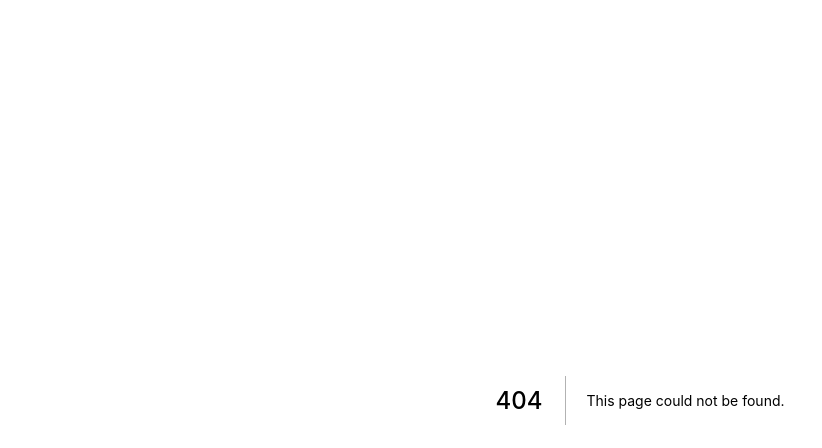
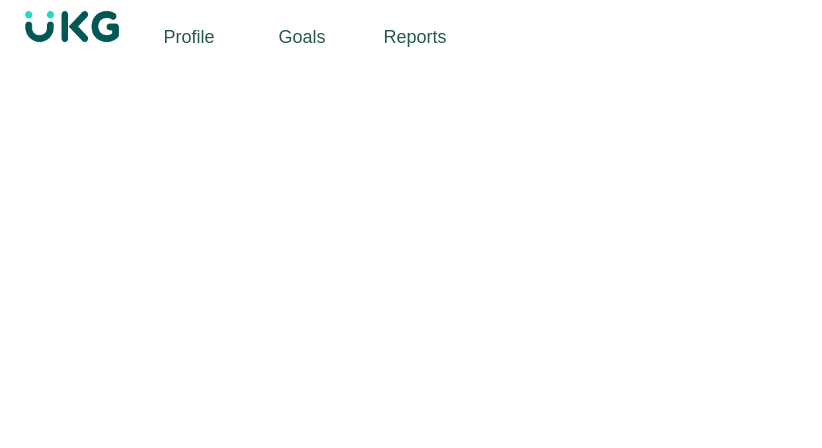
Before and after one commit to vdsingh/CS320_Team_3, a Next.js app in the folder frontend/: page /components/Navbars/ManagerNav in a window 1280 px wide. Before the commit this address had no page. Shown: the top 448 px of the page, without its empty margins (0-822 px from the left). Built offline with nearby package versions, Linux system fonts and the light colour scheme.

Commit message:
Adding Employee and Manager View Nav Bars

```diff
--- a/frontend/pages/components/Layout.js
+++ b/frontend/pages/components/Layout.js
@@ -1,5 +1,7 @@
 import LoginNav from '../components/Navbars/LoginNav'
 import HomeNav from '../components/Navbars/HomeNav'
+import EmployeeNav from '../components/Navbars/EmployeeNav'
+import ManagerNav from '../components/Navbars/ManagerNav'
 
 const Layout = ({ children, navbarType }) => {
     return (
@@ -8,6 +10,8 @@ const Layout = ({ children, navbarType }) => {
         <div>
             {navbarType == 1 &&  <LoginNav />}
             {navbarType == 2 &&  <HomeNav />}
+            {navbarType == 3 && <EmployeeNav />}
+            {navbarType == 4 && <ManagerNav />}
             {children}
 
         </div>
--- /dev/null
+++ b/frontend/pages/components/Navbars/ManagerNav.js
@@ -0,0 +1,24 @@
+import Image from 'next/image'
+import styles from '../../../styles/navbar.module.css'
+import { useRouter } from 'next/router'
+
+const Navbar = () => {
+    const router = useRouter()
+    return (
+        <div>
+            <div className = {styles.image} >
+                <Image
+                    src = {'/images/UKG_Logo.png'}
+                    alt = "Company Logo"
+                    width = {96}
+                    height = {33}
+                />
+                <button className={styles.nav_button} onClick={() => router.push('/pages/profile')}>Profile</button>
+                <button className={styles.nav_button} onClick={() => router.push('/pages/goals')}>Goals</button>
+                <button className={styles.nav_button} onClick={() => router.push('/pages/reports')}>Reports</button>
+            </div>
+        </div>
+    )
+}
+
+export default Navbar
--- a/frontend/styles/navbar.module.css
+++ b/frontend/styles/navbar.module.css
@@ -24,3 +24,21 @@
     background: #FFC600;
     float:right;
 }
+
+.nav_button{
+    width: 7%;
+    padding: 10px ;
+    margin-left: 2%;
+    color: #275947;
+    font-size: 18px;
+    /* font-weight: bold; */
+    border: none;
+    border-radius: 15px;
+    cursor: pointer;
+    background: rgb(255, 255, 255);
+    float:center;
+}
+.nav_button:hover {
+    color: rgb(255, 255, 255);
+    background-color: #275947;
+  }
```
Also changed, not shown: frontend/pages/components/Navbars/EmployeeNav.js (added, +23 -0 lines).
